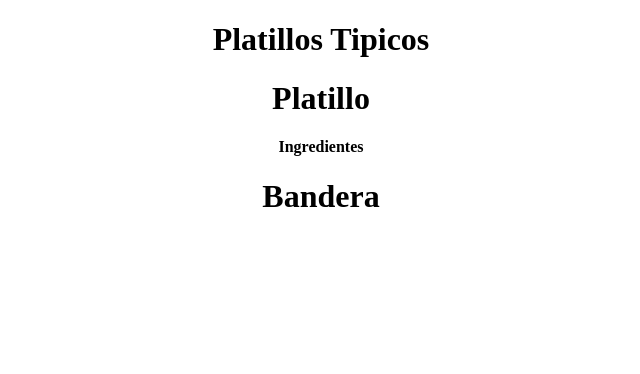
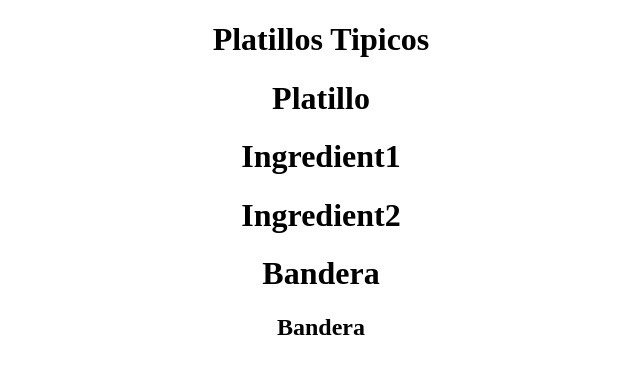
Before and after one commit to mpramos/Introduccion_a_React_Lindkeln, a React (Create React App) app: page / in a window 1280 px wide. Shown: the top 374 px of the page, without its empty margins (319-959 px from the left). Built offline with nearby package versions, Linux system fonts and the light colour scheme; the HTML template or start-up script is replaced by a standard one.

Commit message:
si hizo Fragment en la linea 17 del componente header

```diff
--- a/src/components/dish.js
+++ b/src/components/dish.js
@@ -5,18 +5,22 @@ class Flag extends Component {
         return (
             <div>
                 <h1>Bandera</h1>
+                <h2>Bandera</h2>
+
             </div>
         )
     }
 }
 class Ingredient extends Component {
-    // usando codigo nativo de react
-    // h4 nombre de la etiqueta
-    // {} si se tiene alguna propiedad para trabajar
-    // 'ingrediente' contenido de la etiqueta
    render() {
-       return React.createElement('h4',{},'Ingredientes')
-   }
+       return (
+           <>
+               <h1>Ingredient1</h1>
+               <h1>Ingredient2</h1>
+           </>
+
+       )
+      }
 }
 
 class Dish extends Component {
```
